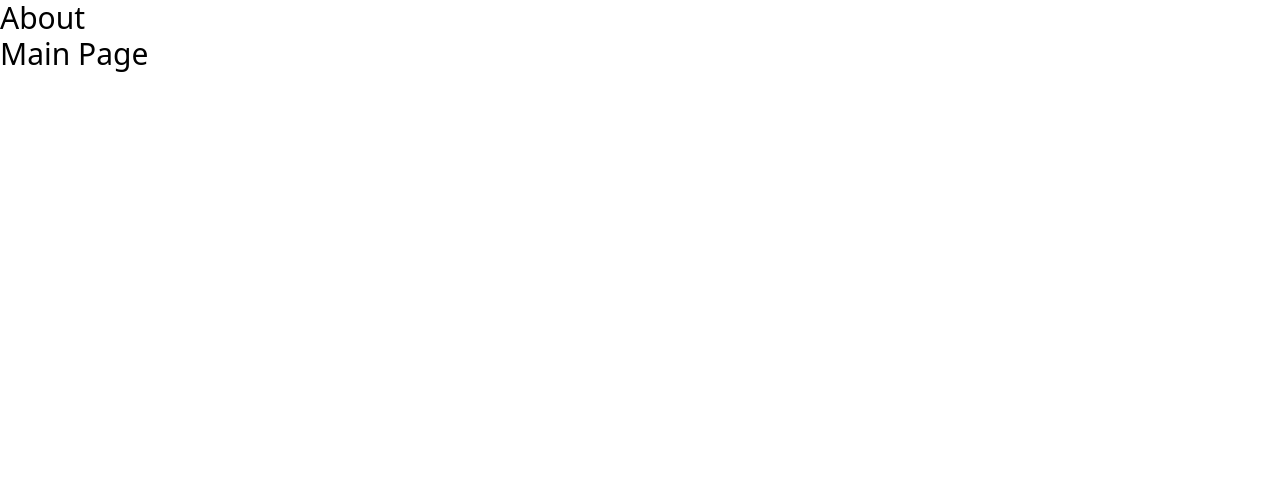
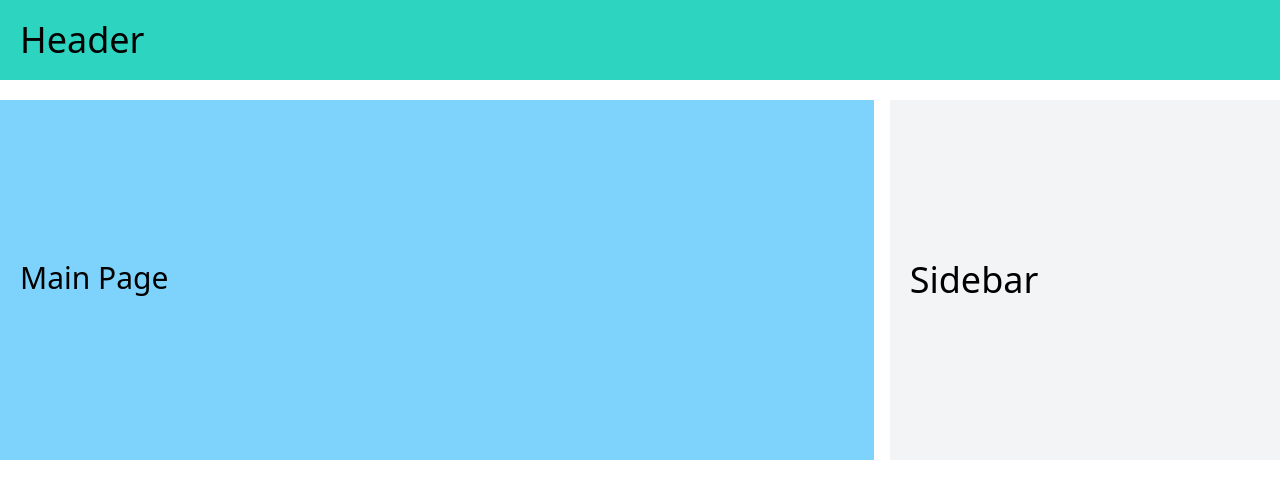
Before and after one commit to seedevk8s/mall, a React (Create React App) app: page / in a window 1280 px wide. Shown: the top 498 px of the page. Built offline with nearby package versions, Linux system fonts and the light colour scheme.

Commit message:
레이아웃 컴포넌트 생성하기

```diff
--- /dev/null
+++ b/src/layouts/BasicLayout.js
@@ -0,0 +1,21 @@
+import React, { Children } from "react";
+
+const BasicLayout = ({children}) => {
+    return (
+        <>
+        <header className="bg-teal-400 p-5">
+            <h1 className="text-2xl md:text-4xl">Header</h1>
+        </header>
+        <div className="bg-white my-5 w-full flex flex-col space-y-4 md:flex-row md:space-x-4 md:space-y-0">
+            <main className="bg-sky-300 md:w-2/3 lg:w-3/4 px-5 py-40">
+                {children}
+            </main>
+            <aside className="bg-gray-100 md:w-1/3 px-5 py-40">
+                <h1 className="text-2xl md:text-4xl">Sidebar</h1>
+            </aside>
+        </div>
+        </>
+    );
+}
+
+export default BasicLayout;
--- a/src/pages/AboutPage.js
+++ b/src/pages/AboutPage.js
@@ -1,16 +1,12 @@
 import React from 'react';    //React를 불러옵니다.
 import { Link } from 'react-router-dom';
+import BasicLayout from '../layouts/BasicLayout';
 
 function AboutPage(props) {   //AboutPage는 함수형 컴포넌트로, props라는 인자를 받습니다.
   return (                    //현재 코드에서는 props를 사용하고 있지 않지만, 이는 컴포넌트에 전달되는 속성을 처리할 수 있는 방법을 제공함
-    <div className={'text-3xl'}>
-
-      <div>
-        <Link to={'/about'}>About</Link>
-      </div>
-
-      <h1>About Page</h1>
-    </div>
+    <BasicLayout>
+      <div className='text-3xl'>About Page</div>
+    </BasicLayout>
   );
 }             //컴포넌트의 반환값은 JSX입니다. JSX는 JavaScript를 확장한 문법으로 React에서 UI를 표현하는 데 사용됨.
 
--- a/src/pages/MainPage.js
+++ b/src/pages/MainPage.js
@@ -1,15 +1,11 @@
 import { Link } from "react-router-dom";
+import BasicLayout from "../layouts/BasicLayout";
 
 function MainPage() {
   return (
-    <div className={'text-3xl'}>
-
-      <div>
-        <Link to={'/about'}>About</Link>
-      </div>
-
-      <h1>Main Page</h1>
-    </div>
+    <BasicLayout>
+      <div className="text-3xl">Main Page</div>
+    </BasicLayout>
   );
 }
 
```
